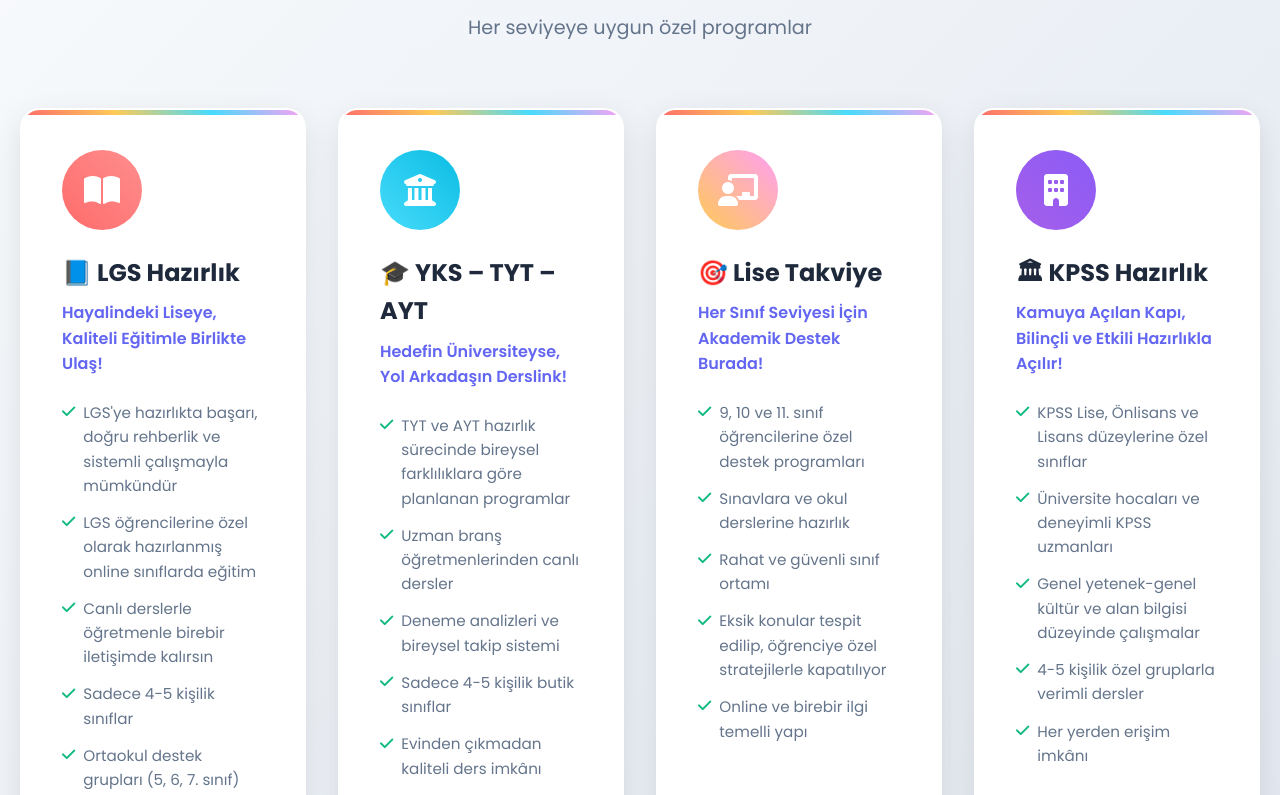
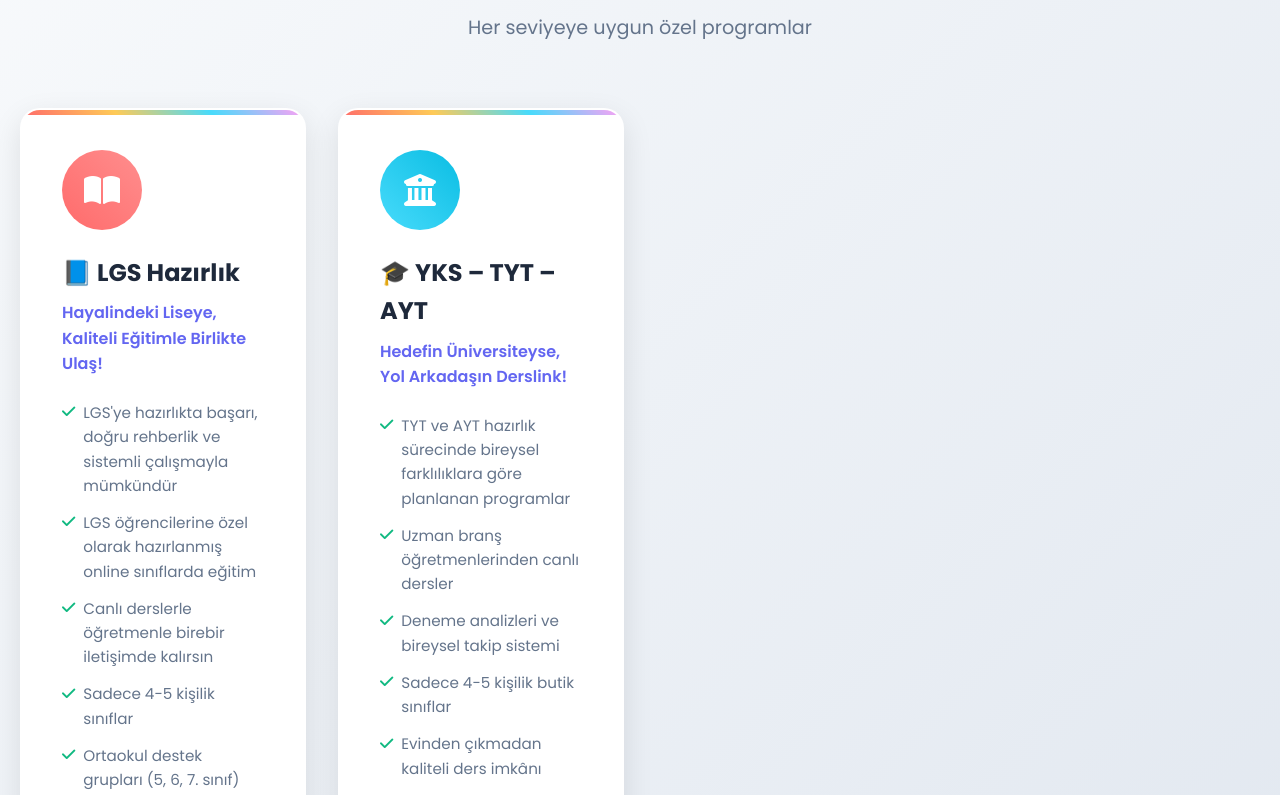
Before and after one commit to akifkorkmaz11/derslink, a website: page public/index.html in a window 1280 px wide. Shown: the part 963-1758 px from the top of the page. Drawn offline with nearby package versions, Linux system fonts and the light colour scheme.

Commit message:
Remove Lise Takviye and KPSS programs from registration form

```diff
--- a/public/index.html
+++ b/public/index.html
@@ -122,8 +122,6 @@
                         <option value="">Ana program seçiniz</option>
                         <option value="LGS">📘 LGS Hazırlık</option>
                         <option value="YKS">📗 YKS - TYT - AYT</option>
-                        <option value="LISE">🎯 Lise Takviye</option>
-                        <option value="KPSS">🏛 KPSS Hazırlık</option>
                     </select>
                 </div>
 
@@ -223,7 +221,7 @@
                     <br>Yeni Dönem Başlıyor!
                 </h1>
                 <p class="hero-subtitle">
-                    LGS, YKS, KPSS ve Lise Takviye için uzman eğitmenlerle 4-5 kişilik butik sınıflarda canlı eğitim
+                    LGS ve YKS için uzman eğitmenlerle 4-5 kişilik butik sınıflarda canlı eğitim
                 </p>
                 <div class="hero-buttons">
                     <button class="btn btn-primary" onclick="scrollToSection('programs')">
@@ -305,37 +303,7 @@
                     </ul>
                 </div>
 
-                <!-- Lise Takviye -->
-                <div class="program-card lise-card">
-                    <div class="program-icon">
-                        <i class="fas fa-chalkboard-teacher"></i>
-                    </div>
-                    <h3 class="program-title">🎯 Lise Takviye</h3>
-                    <h4 class="program-subtitle">Her Sınıf Seviyesi İçin Akademik Destek Burada!</h4>
-                    <ul class="program-features">
-                        <li><i class="fas fa-check"></i> 9, 10 ve 11. sınıf öğrencilerine özel destek programları</li>
-                        <li><i class="fas fa-check"></i> Sınavlara ve okul derslerine hazırlık</li>
-                        <li><i class="fas fa-check"></i> Rahat ve güvenli sınıf ortamı</li>
-                        <li><i class="fas fa-check"></i> Eksik konular tespit edilip, öğrenciye özel stratejilerle kapatılıyor</li>
-                        <li><i class="fas fa-check"></i> Online ve birebir ilgi temelli yapı</li>
-                    </ul>
-                </div>
 
-                <!-- KPSS Program -->
-                <div class="program-card kpss-card">
-                    <div class="program-icon">
-                        <i class="fas fa-building"></i>
-                    </div>
-                    <h3 class="program-title">🏛 KPSS Hazırlık</h3>
-                    <h4 class="program-subtitle">Kamuya Açılan Kapı, Bilinçli ve Etkili Hazırlıkla Açılır!</h4>
-                    <ul class="program-features">
-                        <li><i class="fas fa-check"></i> KPSS Lise, Önlisans ve Lisans düzeylerine özel sınıflar</li>
-                        <li><i class="fas fa-check"></i> Üniversite hocaları ve deneyimli KPSS uzmanları</li>
-                        <li><i class="fas fa-check"></i> Genel yetenek-genel kültür ve alan bilgisi düzeyinde çalışmalar</li>
-                        <li><i class="fas fa-check"></i> 4-5 kişilik özel gruplarla verimli dersler</li>
-                        <li><i class="fas fa-check"></i> Her yerden erişim imkânı</li>
-                    </ul>
-                </div>
             </div>
         </div>
     </section>
--- a/public/js/dashboard.js
+++ b/public/js/dashboard.js
@@ -587,9 +587,7 @@
 function updateProgramInfo(program) {
     const programNames = {
         'LGS': 'LGS Hazırlık Programı',
-        'YKS': 'YKS - TYT - AYT Programı',
-        'LISE': 'Lise Takviye Programı',
-        'KPSS': 'KPSS Hazırlık Programı'
+        'YKS': 'YKS - TYT - AYT Programı'
     };
 
     document.getElementById('userProgramDisplay').innerHTML = `
--- a/public/js/script.js
+++ b/public/js/script.js
@@ -417,48 +417,6 @@
                 }
             }
         }
-    },
-    LISE: {
-        name: "🎯 Lise Takviye",
-        programs: {
-            "hafta-ici": {
-                title: "🎯 Hafta İçi Takviye Programı",
-                days: "Pazartesi, Çarşamba, Cuma (her gün 2h)",
-                time: "17:20",
-                hours: "6 saat/hafta",
-                price: "₺5,000/ay",
-                description: "9, 10 ve 11. sınıf öğrencilerine özel destek programları."
-            },
-            "hafta-sonu": {
-                title: "🎯 Hafta Sonu Takviye Programı",
-                days: "Cumartesi (4h), Pazar (4h)",
-                time: "09:30",
-                hours: "8 saat/hafta",
-                price: "₺5,000/ay",
-                description: "Sınavlara ve okul derslerine hazırlık için hafta sonu programı."
-            }
-        }
-    },
-    KPSS: {
-        name: "🏛 KPSS Hazırlık",
-        programs: {
-            "hafta-ici": {
-                title: "🏛 Hafta İçi KPSS Programı",
-                days: "Salı, Perşembe (her gün 3h)",
-                time: "18:00",
-                hours: "6 saat/hafta",
-                price: "₺5,000/ay",
-                description: "Kamuya açılan kapı, bilinçli ve etkili hazırlıkla açılır!"
-            },
-            "hafta-sonu": {
-                title: "🏛 Hafta Sonu KPSS Programı",
-                days: "Cumartesi (5h), Pazar (5h)",
-                time: "09:30",
-                hours: "10 saat/hafta",
-                price: "₺5,000/ay",
-                description: "Yoğun KPSS hazırlık süreci için hafta sonu programı."
-            }
-        }
     }
 };
 
```
